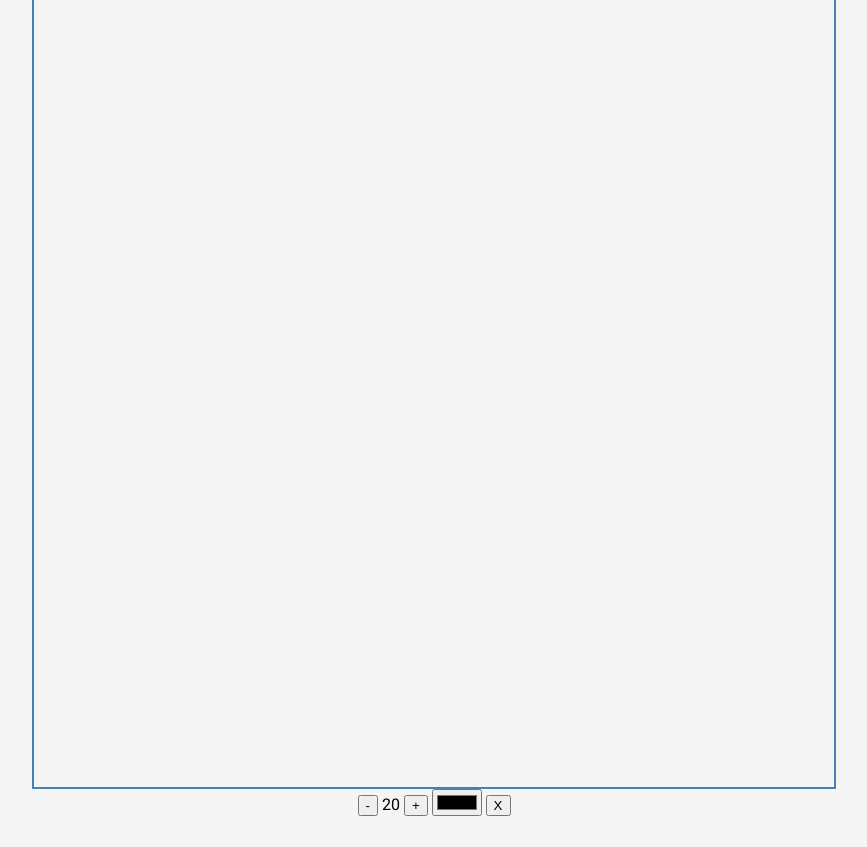
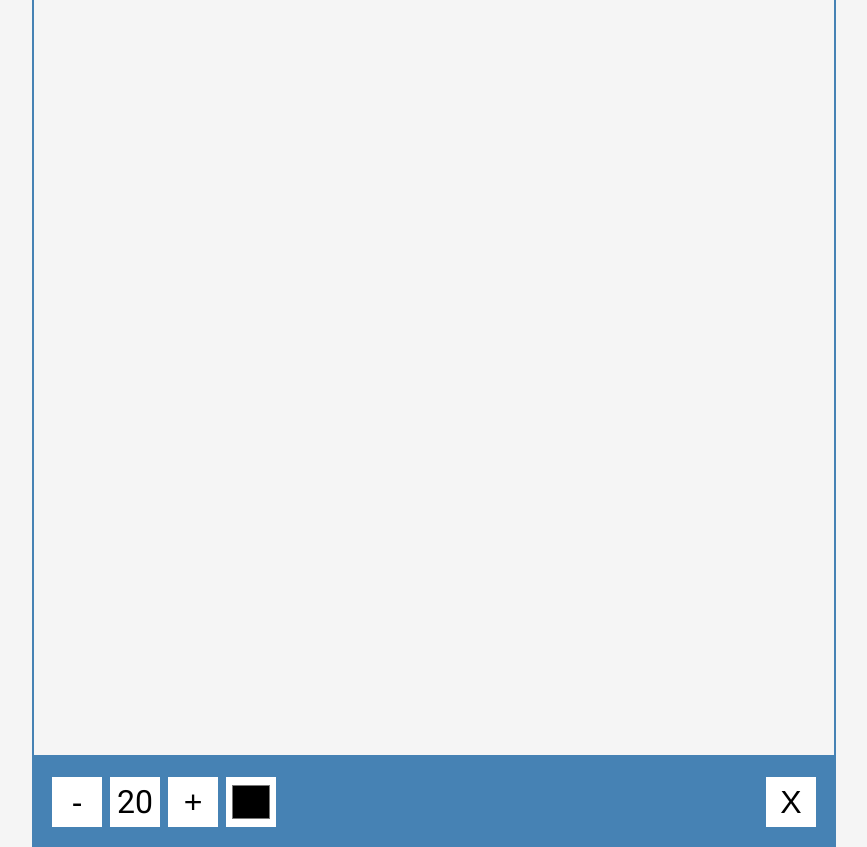
Before and after one commit to Archanach707/Drawing-App, a plain HTML site: page index.html in a window 1280 px wide. Shown: the whole page, without its empty margins (206-1073 px from the left). Before the commit the page ends 816 px from the top, so only its background shows below. Drawn offline with Linux system fonts and the light colour scheme.

```diff
--- a/assets/style.css
+++ b/assets/style.css
@@ -20,5 +20,27 @@ canvas {
 }
 
 .toolbox {
+  background-color: steelblue;
+  border: ipx solid slateblue;
+  display: flex;
+  width: 804px;
+  padding: 1rem;
+}
 
+.toolbox > * {
+  background-color: #fff;
+  border: none;
+  display: inline-flex;
+  align-items: center;
+  justify-content: center;
+  font-size: 2rem;
+  height: 50px;
+  width: 50px;
+  margin: 0.25rem;
+  padding: 0.25rem;
+  cursor: pointer;
 }
+
+.toolbox > *:last-child {
+  margin-left: auto;
+}
```
